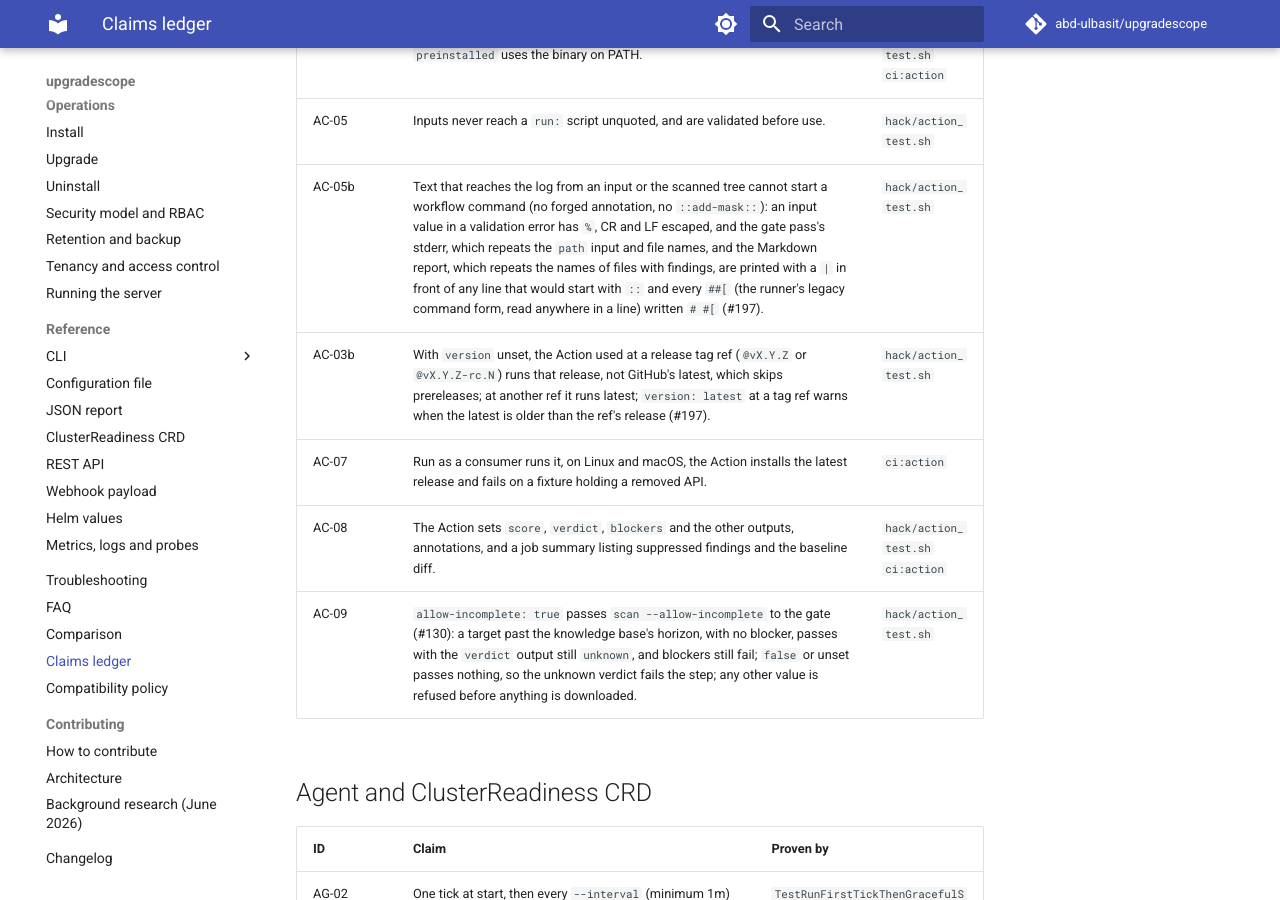
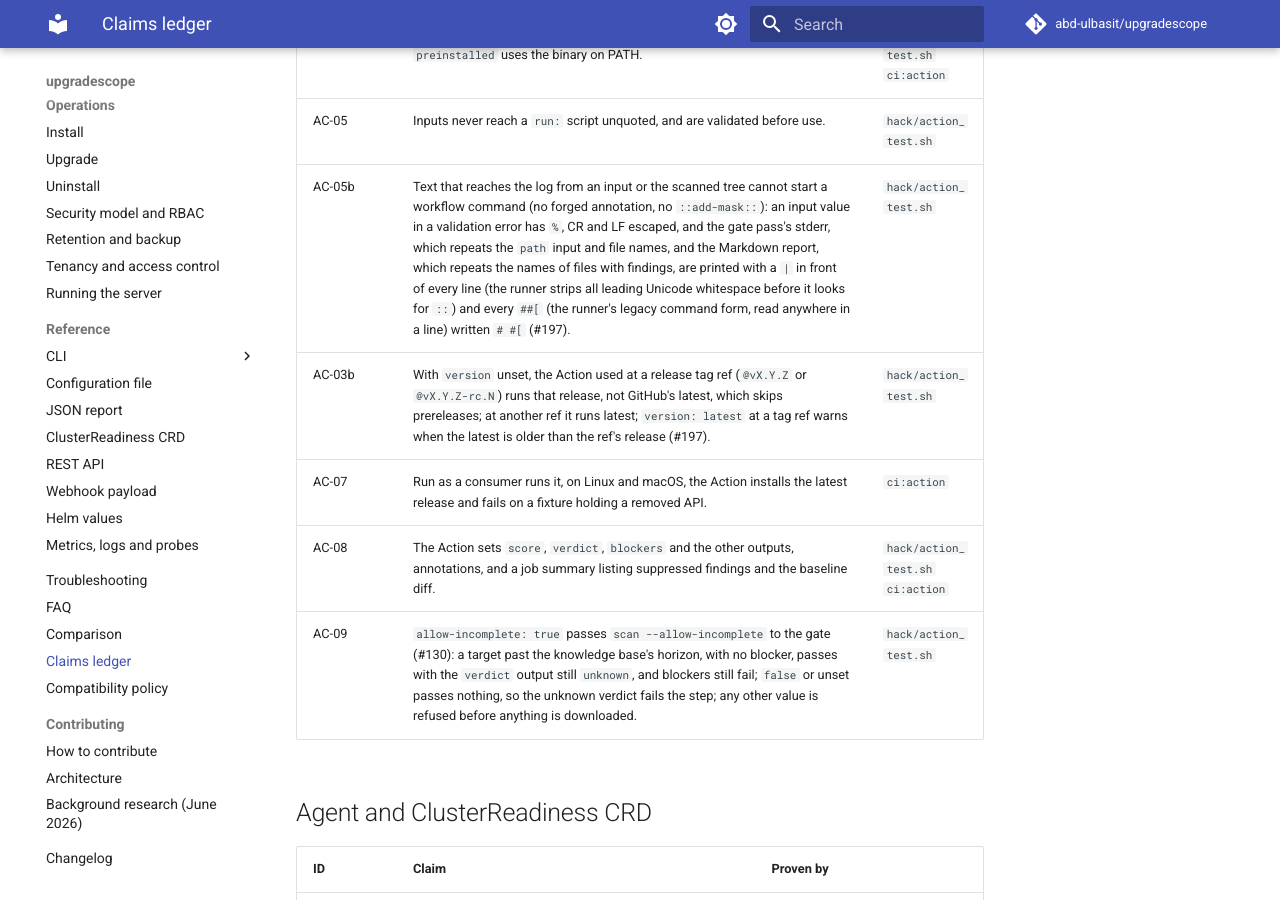
Before and after one commit to abd-ulbasit/upgradescope, an MkDocs documentation site: the page built from docs/claims.md, in a window 1280 px wide and 900 px high, scrolled down 15604 px. Built offline with MkDocs 1.6.1 and Material for MkDocs 9.7.7, drawn with Linux system fonts in a browser that asks for light colours; comment, search, counter and statistics services are not loaded.

Commit message:
fix(action): put "| " in front of every relayed log line
logged() prefixed a line only when it matched /^[ \t]*::/, but the
runner's TrimStart strips all Unicode whitespace (\f, \v, U+0085, U+00A0,
U+3000, ...) before it looks for "::", so a file name such as
"b\n\f::warning title=FORGED::q.yaml" reached the log as a live command.
No pattern for "a line that would be a command" is safe, so every line of
the gate's stderr and of the Markdown report now gets the prefix.

hack/action_test.sh checks every run's log the way the runner reads it
(leading Unicode whitespace stripped): the only commands are run.sh's own
::error and ::warning lines. New cases put FF, VT, NBSP, U+3000 and
U+0085 after a line break in a skipped file's name, a finding's file
name and the path input.

Refs #197

Co-Authored-By: Claude Fable 5 <noreply@anthropic.com>

```diff
--- a/docs/claims.md
+++ b/docs/claims.md
@@ -155,7 +155,7 @@ audited") and names the issue that tracks it.
 | AC-02b | `sarif-file` is set only when the scan produced a complete SARIF (exit 0 or 2), so the documented upload guard `!cancelled() && sarif-file != ''` skips the upload after a scan error (#197). | `hack/action_test.sh` |
 | AC-03 | `version` installs a release archive verified against its `checksums.txt`, or `preinstalled` uses the binary on PATH. | `hack/action_test.sh` `ci:action` |
 | AC-05 | Inputs never reach a `run:` script unquoted, and are validated before use. | `hack/action_test.sh` |
-| AC-05b | Text that reaches the log from an input or the scanned tree cannot start a workflow command (no forged annotation, no `::add-mask::`): an input value in a validation error has `%`, CR and LF escaped, and the gate pass's stderr, which repeats the `path` input and file names, and the Markdown report, which repeats the names of files with findings, are printed with a `| ` in front of any line that would start with `::` and every `##[` (the runner's legacy command form, read anywhere in a line) written `# #[` (#197). | `hack/action_test.sh` |
+| AC-05b | Text that reaches the log from an input or the scanned tree cannot start a workflow command (no forged annotation, no `::add-mask::`): an input value in a validation error has `%`, CR and LF escaped, and the gate pass's stderr, which repeats the `path` input and file names, and the Markdown report, which repeats the names of files with findings, are printed with a `| ` in front of every line (the runner strips all leading Unicode whitespace before it looks for `::`) and every `##[` (the runner's legacy command form, read anywhere in a line) written `# #[` (#197). | `hack/action_test.sh` |
 | AC-03b | With `version` unset, the Action used at a release tag ref (`@vX.Y.Z` or `@vX.Y.Z-rc.N`) runs that release, not GitHub's latest, which skips prereleases; at another ref it runs latest; `version: latest` at a tag ref warns when the latest is older than the ref's release (#197). | `hack/action_test.sh` |
 | AC-07 | Run as a consumer runs it, on Linux and macOS, the Action installs the latest release and fails on a fixture holding a removed API. | `ci:action` |
 | AC-08 | The Action sets `score`, `verdict`, `blockers` and the other outputs, annotations, and a job summary listing suppressed findings and the baseline diff. | `hack/action_test.sh` `ci:action` |
```
Also changed, not shown: action/README.md (+6 -5 lines), 2 other files.
